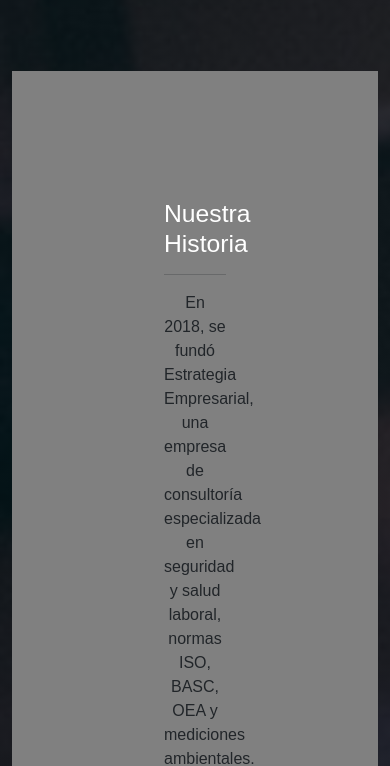
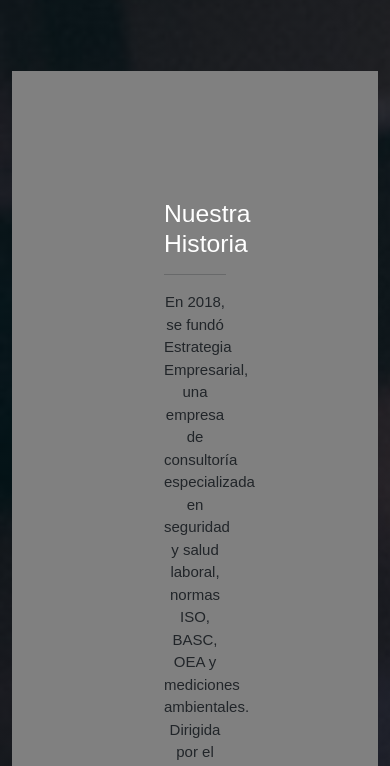
Before and after one commit to joseCamargo12/proyecto_final, a plain HTML site: page pages/nosotros.html in a window 390 px wide. Shown: the part 79-845 px from the top of the page. Drawn offline with nearby package versions, Linux system fonts and the light colour scheme; a web font is replaced by a local one.

Commit message:
arreglo parrado seccion nosotros

```diff
--- a/css/style.css
+++ b/css/style.css
@@ -190,6 +190,13 @@
     margin-bottom: 0;
 }
 
+@media screen and (max-width: 500px) {
+    .about p {
+        font-size: 15px;
+        width: 100%;
+    }
+}
+
 /* ******************************************************* */
 
 /* PORTAFOLIO */
```
